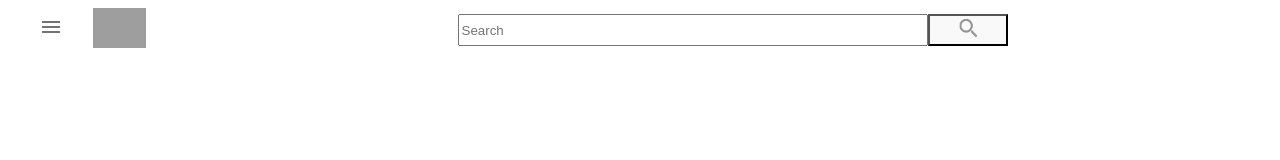
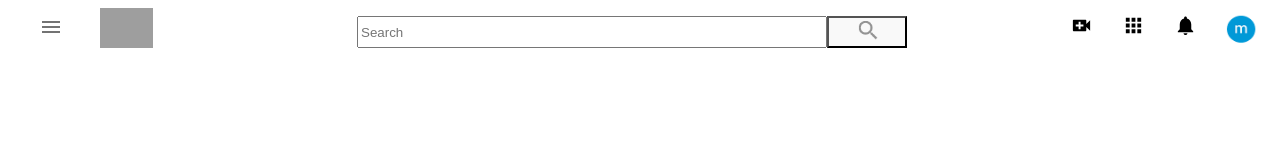
Before and after one commit to ybadmus/youtube-clone, a plain HTML site: page index.html in a window 1280 px wide. Drawn offline with Linux system fonts and the light colour scheme; grey boxes are pictures that could not be loaded.

Commit message:
navbar feature completed

```diff
--- /dev/null
+++ b/css/header.css
@@ -0,0 +1,56 @@
+.flex-container {
+    display: flex;
+    flex-direction: row;
+    flex-wrap: nowrap;
+    justify-content: flex-start; /*default c like language*/
+    padding-left: 20px;
+}
+
+.youlogocontainer {
+    width: 120px;
+}
+
+.youtubelogo {
+    height: 40px;
+    padding-left: 20px;
+}
+
+.sideicon {
+    padding: 6px;
+    min-width: 40px;
+}
+
+.sideicon svg {
+    height: 23px;
+    pointer-events: none;
+    display: block;
+}
+
+.searchbar {
+    display: grid;
+    grid-template-columns: 50fr 3fr;
+    width: 550px;
+    margin-left: auto;
+    margin-right: auto;
+    margin-top: auto;
+    margin-bottom: auto;
+}
+
+.searchbar form input {
+    height: 100%;
+    width: 100%;
+}
+
+.searchbar button {
+    width: 80px;
+    background: #f9f9f9;
+}
+
+.searchbar button img {
+    height: 23px;
+}
+
+.user_actions {
+    display: grid;
+    grid-template-columns: 1fr 1fr 1fr 1fr;
+}
--- a/css/style.css
+++ b/css/style.css
@@ -1,45 +1 @@
-.flex-container {
-    display: flex;
-    flex-direction: row;
-    flex-wrap: nowrap;
-    justify-content: flex-start; /*default c like language*/
-    padding-left: 20px;
-}
-
-.youlogocontainer {
-    width: 120px;
-}
-
-.youtubelogo {
-    height: 40px;
-    padding-left: 20px;
-}
-
-.sideicon {
-    padding: 6px;
-    min-width: 33px;
-}
-
-.searchbar {
-    display: grid;
-    grid-template-columns: 470px 50px; /*50fr 3fr*/
-    width: 550px;
-    margin-left: auto;
-    margin-right: auto;
-    margin-top: auto;
-    margin-bottom: auto;
-}
-
-.searchbar form input {
-    height: 100%;
-    width: 100%;
-}
-
-.searchbar button {
-    width: 80px;
-    background: #f9f9f9;
-}
-
-.searchbar button img {
-    height: 23px;
-}
+@import "header.css";
--- a/index.html
+++ b/index.html
@@ -9,7 +9,7 @@
         <div>
             <nav>
                 <div class="flex-container">
-                    <div class="sideicon"><img class="menuicon" alt="menu icon" src="./img/nav_icon.png" ></div>
+                    <div class="sideicon"><img alt="menu icon" src="./img/nav_icon.png" ></div>
                     <div class="youlogocontainer"><img class="youtubelogo" alt="logo icon" src="https://logosmarcas.com/wp-content/uploads/2018/06/Youtube-Logo.png"></div>
                     <div class="searchbar">
                         <form class="searchform">
@@ -19,8 +19,31 @@
                             <button class="button"><img alt="search icon" src="./img/search_btn.png" /></button>
                         </div>
                     </div>
-                    <div class="userdetails">
-
+                    <div class="user_actions">
+                        <div class="sideicon">
+                            <svg viewBox="0 0 24 24" preserveAspectRatio="xMidYMid meet" focusable="false">
+                                <g>
+                                    <path d="M17 10.5V7c0-.55-.45-1-1-1H4c-.55 0-1 .45-1 1v10c0 .55.45 1 1 1h12c.55 0 1-.45 1-1v-3.5l4 4v-11l-4 4zM14 13h-3v3H9v-3H6v-2h3V8h2v3h3v2z" class="style-scope yt-icon"></path>
+                                </g>
+                            </svg>
+                        </div>
+                        <div class="sideicon">
+                            <svg viewBox="0 0 24 24" preserveAspectRatio="xMidYMid meet" focusable="false">
+                                <g>
+                                    <path d="M4 8h4V4H4v4zm6 12h4v-4h-4v4zm-6 0h4v-4H4v4zm0-6h4v-4H4v4zm6 0h4v-4h-4v4zm6-10v4h4V4h-4zm-6 4h4V4h-4v4zm6 6h4v-4h-4v4zm0 6h4v-4h-4v4z" class="style-scope yt-icon"></path>
+                                </g>
+                            </svg>
+                        </div>
+                        <div class="sideicon">
+                            <svg viewBox="0 0 24 24" preserveAspectRatio="xMidYMid meet" focusable="false">
+                                <g>
+                                    <path d="M12 22c1.1 0 2-.9 2-2h-4c0 1.1.9 2 2 2zm6-6v-5c0-3.07-1.64-5.64-4.5-6.32V4c0-.83-.67-1.5-1.5-1.5s-1.5.67-1.5 1.5v.68C7.63 5.36 6 7.92 6 11v5l-2 2v1h16v-1l-2-2z" class="style-scope yt-icon"></path>
+                              </g>
+                            </svg>
+                        </div>
+                        <div class="sideicon">
+                            <img id="img" class="style-scope yt-img-shadow" alt="Avatar image" height="32" width="32" src="img/user.png">
+                        </div>
                     </div>
                 </div>
             </nav>
```
